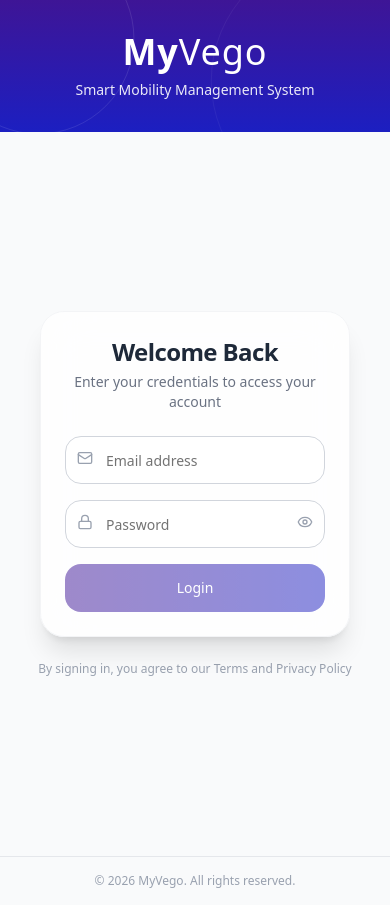
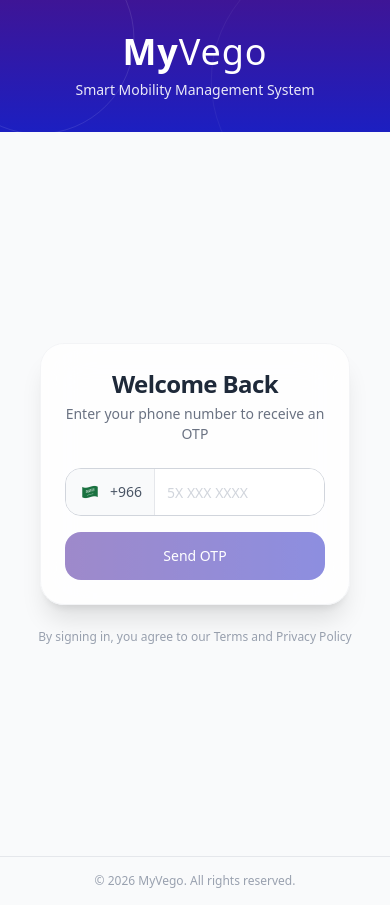
Before and after one commit to vego-group/vego-superadmin-dashboard, a Next.js app: page /login in a window 390 px wide. Built offline with nearby package versions, Linux system fonts and the light colour scheme.

Commit message:
update login page with phone number and  otp

```diff
--- a/src/components/auth/LoginForm.tsx
+++ b/src/components/auth/LoginForm.tsx
@@ -1,29 +1,11 @@
-// src/components/auth/LoginForm.tsx
 "use client";
 
 import { useState, useMemo, useCallback } from "react";
-import { Mail, Lock, Eye, EyeOff, AlertCircle, Loader2 } from "lucide-react";
+import { Phone, Lock, AlertCircle, Loader2, ArrowLeft } from "lucide-react";
 import { Button } from "@/components/ui/button";
 import { Input } from "@/components/ui/input";
-import { API_ENDPOINTS } from "@/config/api";
-// import Cookies from "js-cookie";
-
-// ── Constants ────────────────────────────────────────────────────────────────
-
-// const COOKIE_CONFIG = {
-//   expires: 1,
-//   path: "/",
-//   sameSite: "strict" as const,
-// };
 
 const REDIRECT_DELAY = 100;
-
-// ── Types ─────────────────────────────────────────────────────────────────────
-
-interface LoginCredentials {
-  email: string;
-  password: string;
-}
 
 interface AuthUser {
   id: number | string;
@@ -32,83 +14,74 @@
   role?: string;
 }
 
-// ── Component ─────────────────────────────────────────────────────────────────
+export default function LoginForm() {
+  const [step, setStep]       = useState<"phone" | "otp">("phone");
+  const [phone, setPhone]     = useState("");
+  const [otp, setOtp]         = useState("");
+  const [error, setError]     = useState<string | null>(null);
+  const [isLoading, setIsLoading] = useState(false);
 
-export default function LoginForm() {
-  const [formData, setFormData] = useState<LoginCredentials>({
-    email: "",
-    password: "",
-  });
-  const [error, setError] = useState<string | null>(null);
-  const [isLoading, setIsLoading] = useState(false);
-  const [showPassword, setShowPassword] = useState(false);
-
-  const isFormValid = useMemo(
-    () => formData.email.trim() !== "" && formData.password.trim() !== "",
-    [formData]
-  );
-
-  const handleChange = useCallback(
-    (e: React.ChangeEvent<HTMLInputElement>) => {
-      const { name, value } = e.target;
-      setFormData((prev) => ({ ...prev, [name]: value }));
-      setError(null);
-    },
-    []
-  );
-
-  const togglePasswordVisibility = useCallback(() => {
-    setShowPassword((prev) => !prev);
-  }, []);
+  const isPhoneValid = useMemo(() => phone.trim().length === 9, [phone]);
+  const isOtpValid   = useMemo(() => otp.trim().length === 6, [otp]);
 
   const handleLoginSuccess = useCallback((token: string, user: AuthUser) => {
     localStorage.setItem("auth_token", token);
-    // Cookies.set("auth-token", token, COOKIE_CONFIG);
     localStorage.setItem("user_data", JSON.stringify(user));
-
-    setTimeout(() => {
-      window.location.href = "/dashboard";
-    }, REDIRECT_DELAY);
+    setTimeout(() => { window.location.href = "/dashboard"; }, REDIRECT_DELAY);
   }, []);
 
-  const handleSubmit = async (e: React.FormEvent) => {
+  // ── Step 1: Send OTP ───────────────────────────────────────────────────────
+  const handleSendOtp = async (e: React.FormEvent) => {
     e.preventDefault();
-    if (!isFormValid || isLoading) return;
+    if (!isPhoneValid || isLoading) return;
 
     setIsLoading(true);
     setError(null);
 
     try {
-      const response = await fetch('/api/auth/login', {
-        method: "POST",
-        headers: {
-          "Content-Type": "application/json",
-          Accept: "application/json",
-        },
-        body: JSON.stringify(formData),
+      const res  = await fetch('/api/auth/login', {
+        method: 'POST',
+        headers: { 'Content-Type': 'application/json', Accept: 'application/json' },
+        body: JSON.stringify({ phone: `+966${phone}` }),
       });
+      const data = await res.json();
 
-      const data = await response.json();
+      if (!res.ok) throw new Error(data.message || 'Failed to send OTP');
 
-      if (!response.ok) {
-        throw new Error(
-          data.message || data.error || "Invalid email or password"
-        );
+      setStep("otp");
+    } catch (err) {
+      setError(err instanceof Error ? err.message : 'Failed to send OTP');
+    } finally {
+      setIsLoading(false);
     }
+  };
+
+  // ── Step 2: Verify OTP ─────────────────────────────────────────────────────
+  const handleVerifyOtp = async (e: React.FormEvent) => {
+    e.preventDefault();
+    if (!isOtpValid || isLoading) return;
+
+    setIsLoading(true);
+    setError(null);
+
+    try {
+      const res  = await fetch('/api/auth/verify-otp', {
+        method: 'POST',
+        headers: { 'Content-Type': 'application/json', Accept: 'application/json' },
+        body: JSON.stringify({ phone, code: otp }),
+      });
+      const data = await res.json();
+
+      if (!res.ok) throw new Error(data.message || 'Invalid OTP');
 
       const token = data.token || data.data?.token;
       const user  = data.user  || data.data?.user;
 
-      if (!token) {
-        throw new Error("No token received from server");
-      }
+      if (!token) throw new Error('No token received');
 
       handleLoginSuccess(token, user);
     } catch (err) {
-      const errorMessage =
-        err instanceof Error ? err.message : "Invalid email or password";
-      setError(errorMessage);
-      console.error("❌ Login failed:", errorMessage);
+      setError(err instanceof Error ? err.message : 'Invalid OTP');
       setIsLoading(false);
     }
   };
@@ -120,90 +93,156 @@
 
           {/* Header */}
           <div className="text-center space-y-1">
+            {step === "otp" && (
+              <button
+                onClick={() => { setStep("phone"); setOtp(""); setError(null); }}
+                className="flex items-center gap-1.5 text-sm text-gray-400 hover:text-gray-600 transition mb-2 mx-auto"
+              >
+                <ArrowLeft className="h-4 w-4" />
+                Back
+              </button>
+            )}
             <h1 className="text-2xl sm:text-3xl font-semibold tracking-tight text-gray-800">
-              Welcome Back
+              {step === "phone" ? "Welcome Back" : "Enter OTP"}
             </h1>
             <p className="text-sm text-gray-500">
-              Enter your credentials to access your account
+              {step === "phone"
+                ? "Enter your phone number to receive an OTP"
+                : `We sent a 6-digit code to ${phone}`}
             </p>
           </div>
 
-          {/* Error Alert */}
+          {/* Error */}
           {error && (
-            <div
-              className="flex items-start gap-2 rounded-xl bg-red-50 border border-red-200 p-3 text-sm text-red-600 animate-in fade-in"
-              role="alert"
-            >
+            <div className="flex items-start gap-2 rounded-xl bg-red-50 border border-red-200 p-3 text-sm text-red-600" role="alert">
               <AlertCircle className="h-4 w-4 mt-0.5 flex-shrink-0" />
               <span>{error}</span>
             </div>
           )}
 
-          {/* Form */}
-          <form onSubmit={handleSubmit} className="space-y-4" noValidate>
-
-            {/* Email */}
-            <div className="relative">
-              <Mail className="absolute left-3 top-3.5 h-4 w-4 text-gray-400" />
-              <Input
-                type="email"
-                name="email"
-                placeholder="Email address"
-                autoComplete="email"
-                value={formData.email}
-                onChange={handleChange}
+          {/* Step 1 — Phone */}
+{step === "phone" && (
+  <form onSubmit={handleSendOtp} className="space-y-4" noValidate>
+    <div>
+      <div className="flex items-center border border-gray-300 rounded-xl overflow-hidden h-12 focus-within:ring-2 focus-within:ring-indigo-300 transition">
+        {/* Flag + Code */}
+        <div className="flex items-center gap-2 px-3 border-r border-gray-200 h-full bg-gray-50 shrink-0">
+          <img
+  src="/ksa-flag.png"
+  alt="KSA"
+  className="w-6 h-4 object-contain"
+/>
+          <span className="text-sm text-gray-600 font-medium">+966</span>
+        </div>
+        {/* Number Input */}
+        <input
+          type="tel"
+          name="phone"
+          placeholder="5X XXX XXXX"
+          inputMode="numeric"
+          value={phone}
+          onChange={(e) => {
+            const digits = e.target.value.replace(/\D/g, "").slice(0, 9);
+setPhone(digits);
+            setError(null);
+          }}
           disabled={isLoading}
           required
-                aria-label="Email address"
-                className="pl-10 h-12 rounded-xl border-gray-300 focus:ring-2 focus:ring-myvego-dark focus:border-myvego-dark transition"
+          className="flex-1 h-full px-3 text-sm text-gray-800 placeholder-gray-300 focus:outline-none bg-white"
         />
       </div>
-
-            {/* Password */}
-            <div className="relative">
-              <Lock className="absolute left-3 top-3.5 h-4 w-4 text-gray-400" />
-              <Input
-                type={showPassword ? "text" : "password"}
-                name="password"
-                placeholder="Password"
-                autoComplete="current-password"
-                value={formData.password}
-                onChange={handleChange}
-                disabled={isLoading}
-                required
-                aria-label="Password"
-                className="pl-10 pr-10 h-12 rounded-xl border-gray-300 focus:ring-2 focus:ring-myvego-dark focus:border-myvego-dark transition"
-              />
-              <button
-                type="button"
-                onClick={togglePasswordVisibility}
-                className="absolute right-3 top-3.5 text-gray-400 hover:text-gray-600 transition"
-                aria-label={showPassword ? "Hide password" : "Show password"}
-              >
-                {showPassword ? (
-                  <EyeOff className="h-4 w-4" />
-                ) : (
-                  <Eye className="h-4 w-4" />
-                )}
-              </button>
     </div>
-
-            {/* Submit */}
     <Button
       type="submit"
-              disabled={!isFormValid || isLoading}
+      disabled={phone.length < 9 || isLoading}
       className="w-full h-12 rounded-xl text-white font-medium bg-myvego-gradient hover:opacity-90 transition-all duration-200 disabled:opacity-50"
     >
       {isLoading ? (
         <span className="flex items-center justify-center gap-2">
           <Loader2 className="h-4 w-4 animate-spin" />
-                  Signing in...
+          Sending OTP...
         </span>
-              ) : (
-                "Login"
-              )}
+      ) : "Send OTP"}
     </Button>
   </form>
+)}
+
+          {/* Step 2 — OTP */}
+          {/* Step 2 — OTP */}
+{step === "otp" && (
+  <form onSubmit={handleVerifyOtp} className="space-y-4" noValidate>
+
+    {/* OTP Boxes */}
+    <div className="flex items-center justify-center gap-2">
+      {Array.from({ length: 6 }).map((_, i) => (
+        <input
+          key={i}
+          type="text"
+          inputMode="numeric"
+          maxLength={1}
+          value={otp[i] ?? ""}
+          onChange={(e) => {
+            const val = e.target.value.replace(/\D/g, "");
+            const newOtp = otp.split("");
+            newOtp[i] = val;
+            setOtp(newOtp.join(""));
+            // auto focus next
+            if (val && i < 5) {
+              const next = document.getElementById(`otp-${i + 1}`);
+              next?.focus();
+            }
+          }}
+          onKeyDown={(e) => {
+            // backspace → focus prev
+            if (e.key === "Backspace" && !otp[i] && i > 0) {
+              const prev = document.getElementById(`otp-${i - 1}`);
+              prev?.focus();
+            }
+          }}
+          onPaste={(e) => {
+            e.preventDefault();
+            const pasted = e.clipboardData.getData("text").replace(/\D/g, "").slice(0, 6);
+            setOtp(pasted);
+            const lastIndex = Math.min(pasted.length, 5);
+            document.getElementById(`otp-${lastIndex}`)?.focus();
+          }}
+          id={`otp-${i}`}
+          disabled={isLoading}
+          className="w-11 h-12 text-center text-lg font-bold border-2 rounded-xl text-gray-800 focus:outline-none focus:border-indigo-500 transition-colors disabled:opacity-50"
+          style={{
+            borderColor: otp[i] ? "#1C1FC1" : "#e5e7eb",
+            backgroundColor: otp[i] ? "#f0f0ff" : "white",
+          }}
+        />
+      ))}
+    </div>
+
+    <Button
+      type="submit"
+      disabled={otp.length !== 6 || isLoading}
+      className="w-full h-12 rounded-xl text-white font-medium bg-myvego-gradient hover:opacity-90 transition-all duration-200 disabled:opacity-50"
+    >
+      {isLoading ? (
+        <span className="flex items-center justify-center gap-2">
+          <Loader2 className="h-4 w-4 animate-spin" />
+          Verifying...
+        </span>
+      ) : "Verify & Login"}
+    </Button>
+
+    <p className="text-center text-xs text-gray-400">
+      Didn't receive the code?{" "}
+      <button
+        type="button"
+        onClick={() => { setOtp(""); setError(null); handleSendOtp({ preventDefault: () => {} } as React.FormEvent); }}
+        className="text-indigo-500 hover:text-indigo-700 font-medium transition"
+      >
+        Resend
+      </button>
+    </p>
+  </form>
+)}
+
         </div>
       </div>
     </div>
--- /dev/null
+++ b/src/declarations.d.ts
@@ -0,0 +1 @@
+declare module '*.css';
```
Also changed, not shown: src/app/api/auth/login/route.ts (+7 -35 lines), src/app/api/auth/verify-otp/route.ts (added, +47 -0 lines), public/ksa-flag.png (added), public/ksa-flag2.png (added). Lines whose indentation alone changed are shown as unchanged.
